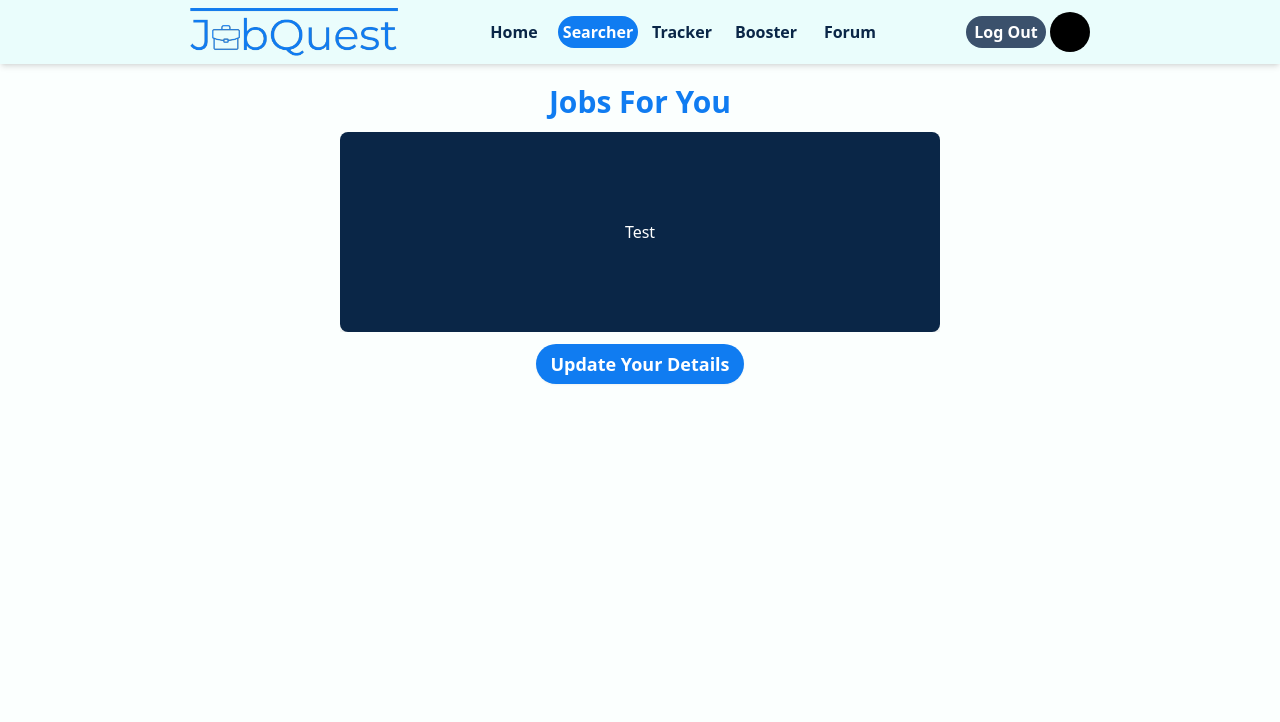
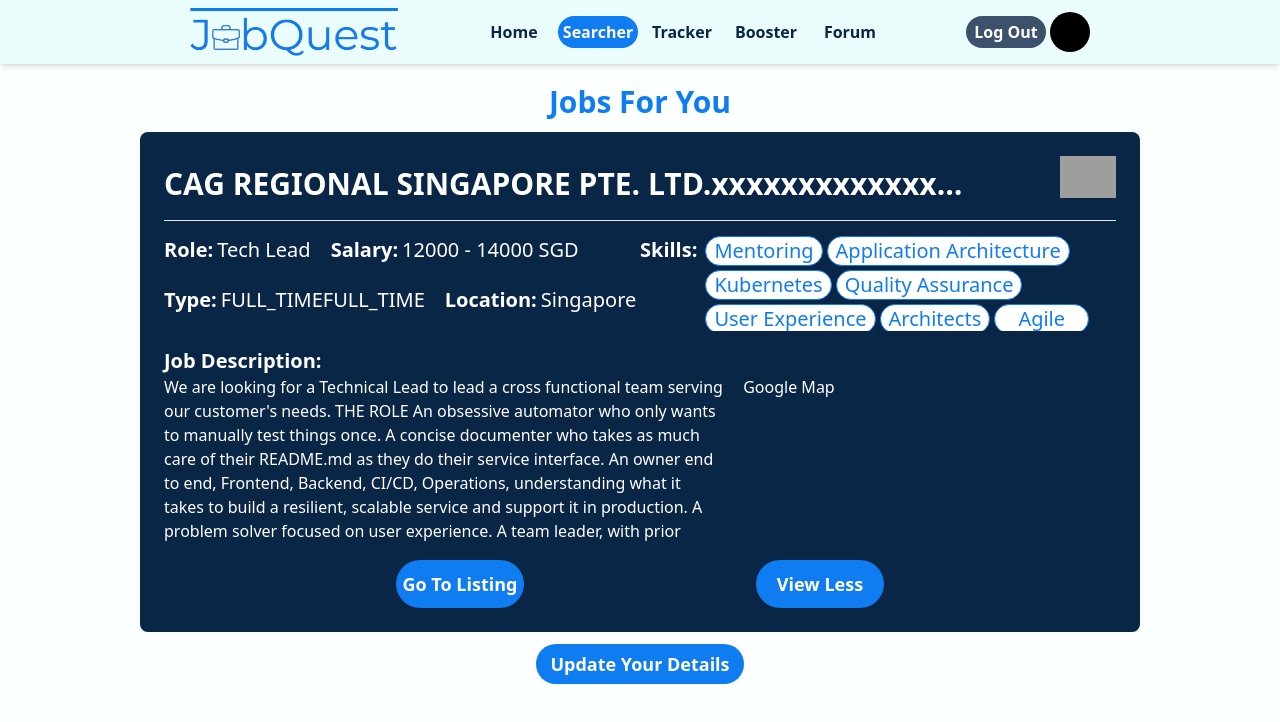
Before and after one commit to KayTeo/JobQuest, a Next.js app in the folder jobquest/: page /user/searcher in a window 1280 px wide. Both pictures are taken after a click on the button "View More". Shown: the top 722 px of the page. Built offline with nearby package versions, Linux system fonts and the light colour scheme; grey boxes are pictures that could not be loaded.

Commit message:
searcher expanded card added

```diff
--- a/jobquest/app/user/searcher/SearcherCard.js
+++ b/jobquest/app/user/searcher/SearcherCard.js
@@ -11,8 +11,98 @@ export default function SearcherCard({ data }) {
     return (
         <>
             {expand ? (
-                <div className="flex h-[200px] w-[300px] items-center justify-center rounded-lg bg-dark-500 p-6 text-white shadow-lg md:w-[600px]">
-                    Test
+                <div className="flex h-[500px] w-[1000px] flex-col items-center justify-between rounded-lg bg-dark-500 p-6 text-white shadow-lg">
+                    <div className="flex w-full flex-col items-center justify-center gap-2">
+                        <header className="flex w-full items-center justify-between">
+                            <div
+                                title={data.company.name}
+                                className="max-w-[800px] overflow-hidden text-ellipsis whitespace-nowrap text-3xl font-bold"
+                            >
+                                {data.company.name}
+                            </div>
+                            <div className="h-14 w-14">
+                                {data.company.logo ? (
+                                    <img
+                                        alt="logo"
+                                        src={data.company.logo}
+                                    ></img>
+                                ) : (
+                                    <BriefcaseIcon />
+                                )}
+                            </div>
+                        </header>
+                        <hr className="w-full bg-white"></hr>
+                    </div>
+                    <div className="flex items-center justify-between">
+                        <main className="flex w-1/2 flex-wrap items-start justify-start gap-y-1 gap-x-5 text-xl">
+                            <div className="flex gap-1">
+                                <p className="font-bold">Role:</p>
+                                <p>{data.jobTitle}</p>
+                            </div>
+                            <div className="flex gap-1">
+                                <p className="font-bold">Salary:</p>
+                                <p>
+                                    {data.salaryRange.minValue &&
+                                        data.salaryRange.minValue}
+                                    {data.salaryRange.minValue &&
+                                        data.salaryRange.maxValue &&
+                                        " - "}
+                                    {data.salaryRange.maxValue &&
+                                        data.salaryRange.maxValue}{" "}
+                                    {data.salaryRange.currency &&
+                                        (data.salaryRange.minValue ||
+                                            data.salaryRange.maxValue) &&
+                                        data.salaryRange.currency}
+                                </p>
+                            </div>
+                            <div className="flex gap-1">
+                                <p className="font-bold">Type:</p>
+                                <p>{data.jobType}</p>
+                            </div>
+                            <div className="flex gap-1">
+                                <p className="font-bold">Location:</p>
+                                <p>{data.location.locality}</p>
+                            </div>
+                        </main>
+                        <section className="flex w-1/2 items-start justify-start gap-2">
+                            <h1 className="text-xl font-bold">Skills:</h1>
+                            <div className="flex max-h-[95px] w-full flex-wrap gap-1 overflow-auto">
+                                {data.skills.map((e) => (
+                                    <Skill
+                                        className="min-w-[95px] px-2 text-xl"
+                                        key={e}
+                                        name={e}
+                                    />
+                                ))}
+                            </div>
+                        </section>
+                    </div>
+                    <div className="flex w-full flex-col items-start justify-start">
+                        <div className="w-full text-xl font-bold">
+                            Job Description:
+                        </div>
+                        <div className="flex w-full items-start justify-between gap-5">
+                            <div className="flex max-h-[170px] w-3/5 flex-wrap overflow-auto">
+                                {data.description}
+                            </div>
+                            <section className="h-[170px] w-2/5">
+                                Google Map
+                            </section>
+                        </div>
+                    </div>
+                    <div className="flex items-center w-full justify-evenly">
+                        <button className="flex h-12 w-32 items-center justify-center rounded-full bg-accent-500 text-center text-lg font-semibold text-white shadow-sm hover:bg-accent-300">
+                            Go To Listing
+                        </button>
+                        <button
+                            onClick={() => {
+                                setExpand(false);
+                            }}
+                            className="flex h-12 w-32 items-center justify-center rounded-full bg-accent-500 text-center text-lg font-semibold text-white shadow-sm hover:bg-accent-300"
+                        >
+                            View Less
+                        </button>
+                    </div>
                 </div>
             ) : (
                 <div className="flex h-[300px] w-[300px] items-center justify-between gap-2 rounded-2xl bg-dark-500 p-3 text-white shadow-lg md:w-[600px]">
@@ -20,11 +110,11 @@ export default function SearcherCard({ data }) {
                         <ChevronLeftIcon />
                     </button>
                     <div className="flex h-full w-full flex-col items-center justify-between gap-5">
-                        <div className="flex w-full flex-col items-center justify-center">
-                            <header className="flex w-full items-center justify-between pb-1">
+                        <div className="flex w-full flex-col items-center justify-center gap-1">
+                            <header className="flex w-full items-center justify-between">
                                 <div
                                     title={data.company.name}
-                                    className="md:max-w-[400px] max-w-[150px] overflow-hidden text-ellipsis whitespace-nowrap text-xl md:text-2xl font-bold"
+                                    className="max-w-[150px] overflow-hidden text-ellipsis whitespace-nowrap text-xl font-bold md:max-w-[400px] md:text-2xl"
                                 >
                                     {data.company.name}
                                 </div>
@@ -41,7 +131,7 @@ export default function SearcherCard({ data }) {
                             </header>
                             <hr className="w-full bg-white"></hr>
                         </div>
-                        <main className="flex flex-wrap items-center justify-center gap-y-1 md:gap-y-2 gap-x-5">
+                        <main className="flex flex-wrap items-center justify-center gap-y-1 gap-x-5 md:gap-y-2">
                             <div className="flex gap-1">
                                 <p className="font-bold">Role:</p>
                                 <p>{data.jobTitle}</p>
@@ -68,7 +158,7 @@ export default function SearcherCard({ data }) {
                             </div>
                         </main>
                         <section className="flex w-full flex-col items-start justify-start">
-                            <h1 className="text-base font-bold">Skills</h1>
+                            <h1 className="text-base font-bold">Skills:</h1>
                             <div className="flex max-h-[50px] w-full flex-wrap gap-2 overflow-auto">
                                 {data.skills.map((e) => (
                                     <Skill
--- a/jobquest/app/user/searcher/tempdata.js
+++ b/jobquest/app/user/searcher/tempdata.js
@@ -3,7 +3,7 @@ export const jobData = [
         uuid: 929398,
         company: {
             logo: "https://static.mycareersfuture.gov.sg/images/company/logos/d1505f35fee02dabd4146b80df234925/recruit-expert.jpg",
-            name: "CAG REGIONAL SINGAPORE PTE. LTD.",
+            name: "CAG REGIONAL SINGAPORE PTE. LTD.xxxxxxxxxxxxxxxxxxxxxxxxxxxxxxxxxxxxxxxxxxxxxxxxxxxxxxxxxxxxxxxxxxxxxxxxxxxxxxxxxxxxxxxxxxx",
         },
         datePosted: "2023-03-06",
         description:
```
